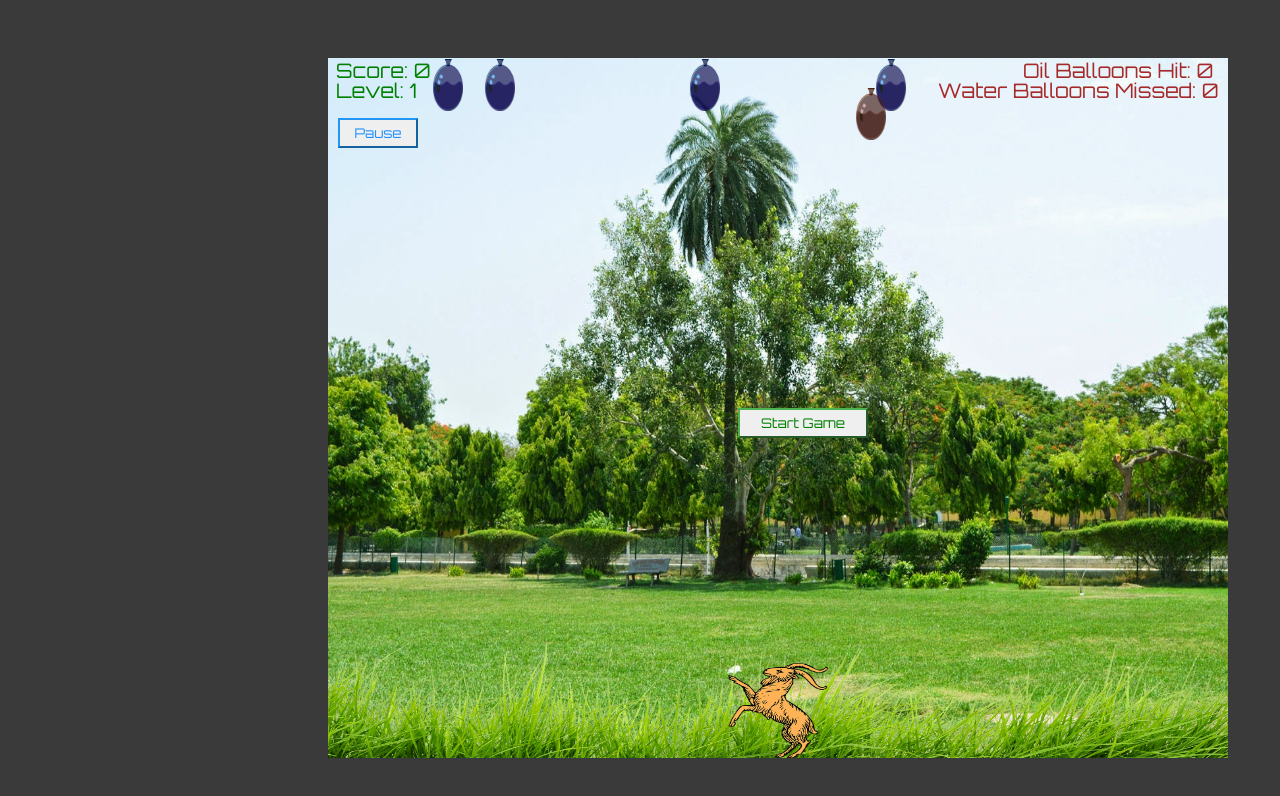
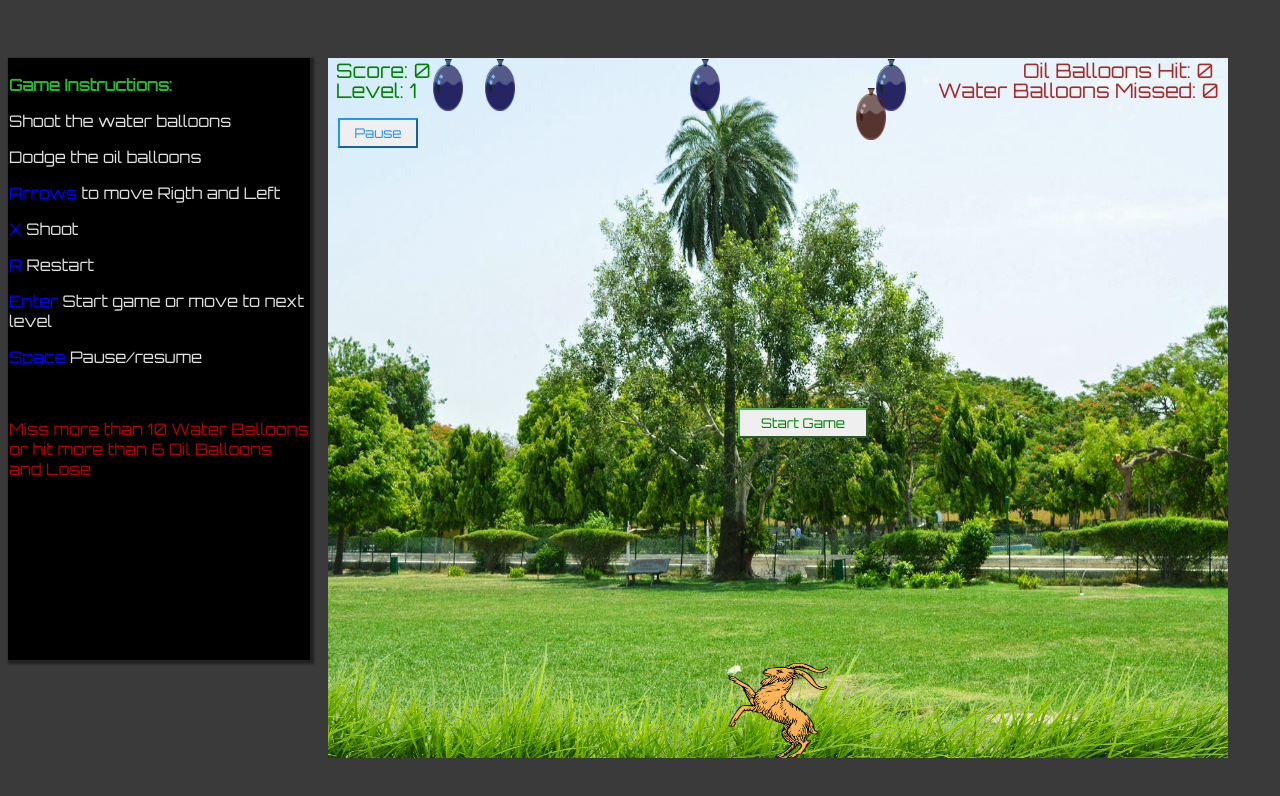
Before and after one commit to samkala11/WaterFalls-Game, a plain HTML site: page dist/index.html in a window 1280 px wide. Drawn offline with Linux system fonts and the light colour scheme.

Commit message:
instructions added

```diff
--- a/dist/index.html
+++ b/dist/index.html
@@ -19,7 +19,17 @@
     <link href="https://fonts.googleapis.com/css?family=Orbitron&display=swap" rel="stylesheet">
 
     <div class="game-instructions">
+        <p class=inst>Game Instructions:</p>
+        <p> Shoot the water balloons</p>
+        <p>Dodge the oil balloons</p>
 
+        <p> <span> Arrows </span> to move Rigth and Left</p>
+        <p> <span> X </span>  Shoot</p>
+        <p><span> R </span>   Restart</p>
+        <p> <span> Enter </span>  Start game or move to next level</p>
+        <p>  <span> Space </span>  Pause/resume</p>
+        <br>
+        <p class="loseinst"> Miss more than 10 Water Balloons or hit more than 6 Oil Balloons and Lose</p>
     </div>
 
     <div class="level-message remove-message">
@@ -49,6 +59,18 @@
 
 <style>
 
+.loseinst{
+    color: rgb(179, 1, 1);
+}
+
+.game-instructions span{
+    color: blue;
+}
+
+.inst{
+    font-weight: bold;
+    color: rgb(39, 185, 46);
+}
 #game-canvas{
     background-color: rgb(208, 208, 208);
     /* border: 1px solid black; */
@@ -58,7 +80,16 @@
 }
 
 .game-instructions{
-    display: none;
+    z-index: 10;
+    border: black 1px solid;
+    width: 300px;
+    height: 600px;
+    position: fixed;
+    margin-top: 50px;
+    box-shadow: 2px 2px 2px 2px rgb(34, 34, 34);
+    background-color: black;
+    font-family: 'Orbitron', sans-serif;
+    color: rgb(226, 225, 225);
 }
 
 .level-message{
```
Also changed, not shown: src/game.js (+4 -4 lines), dist/main.js.
